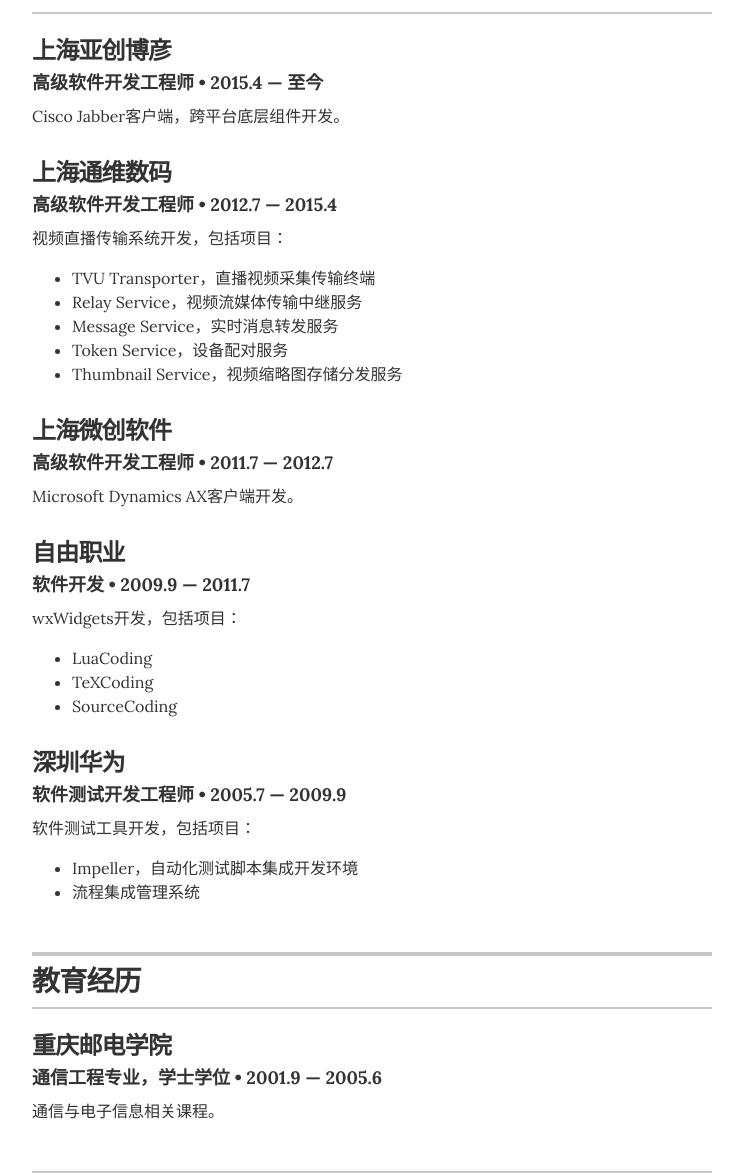
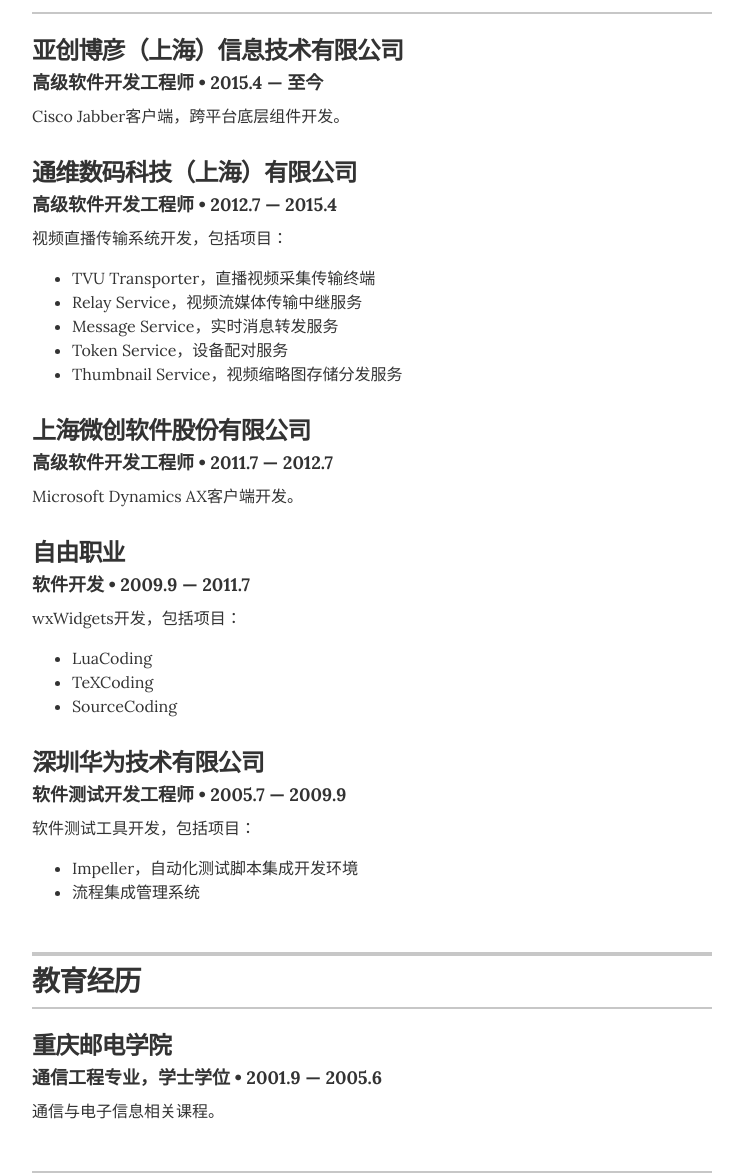
Before and after one commit to missdeer/fanresume, a Jekyll site: the page built from index.html, in a window 1280 px wide and 1400 px high, scrolled down 521 px. Shown: the part 227-1400 px from the top of the window, without its empty margins (268-1011 px from the left). Built offline with Jekyll 4.4.1, drawn with Linux system fonts in a browser that asks for light colours.

Commit message:
Update resume.html

```diff
--- a/_layouts/resume.html
+++ b/_layouts/resume.html
@@ -53,14 +53,14 @@
 
         <!-- Duplicate these resume-item elements and edit accordingly for each job you want to add here -->
         <div class="resume-item" itemscope itemprop="worksFor" itemtype="http://schema.org/Organization">
-          <h3 class="resume-item-title" itemprop="name">上海亚创博彦</h3>
+          <h3 class="resume-item-title" itemprop="name">亚创博彦（上海）信息技术有限公司</h3>
           <h4 class="resume-item-details" itemprop="description">高级软件开发工程师 &bull; 2015.4 &mdash; 至今</h4>
           <p class="resume-item-copy">Cisco Jabber客户端，跨平台底层组件开发。</p>
         </div><!-- end of resume-item -->
 
         <!-- another resume item -->
         <div class="resume-item" itemscope itemprop="worksFor" itemtype="http://schema.org/Organization">
-          <h3 class="resume-item-title" itemprop="name">上海通维数码</h3>
+          <h3 class="resume-item-title" itemprop="name">通维数码科技（上海）有限公司</h3>
           <h4 class="resume-item-details" itemprop="description">高级软件开发工程师 &bull; 2012.7 &mdash; 2015.4</h4>
           <p class="resume-item-copy">视频直播传输系统开发，包括项目：</p>
           <ul class="resume-item-list">
@@ -74,7 +74,7 @@
 
         <!-- by now you're getting the picture... -->
         <div class="resume-item" itemscope itemprop="worksFor" itemtype="http://schema.org/Organization">
-          <h3 class="resume-item-title" itemprop="name">上海微创软件</h3>
+          <h3 class="resume-item-title" itemprop="name">上海微创软件股份有限公司</h3>
           <h4 class="resume-item-details" itemprop="description">高级软件开发工程师 &bull; 2011.7 &mdash; 2012.7</h4>
           <p class="resume-item-copy">Microsoft Dynamics AX客户端开发。</p>
 
@@ -96,7 +96,7 @@
 
         <!-- by now you're getting the picture... -->
         <div class="resume-item" itemscope itemprop="worksFor" itemtype="http://schema.org/Organization">
-          <h3 class="resume-item-title" itemprop="name">深圳华为</h3>
+          <h3 class="resume-item-title" itemprop="name">深圳华为技术有限公司</h3>
           <h4 class="resume-item-details" itemprop="description">软件测试开发工程师 &bull; 2005.7 &mdash; 2009.9</h4>
           <p class="resume-item-copy">软件测试工具开发，包括项目：</p>
           <ul class="resume-item-list">
```
